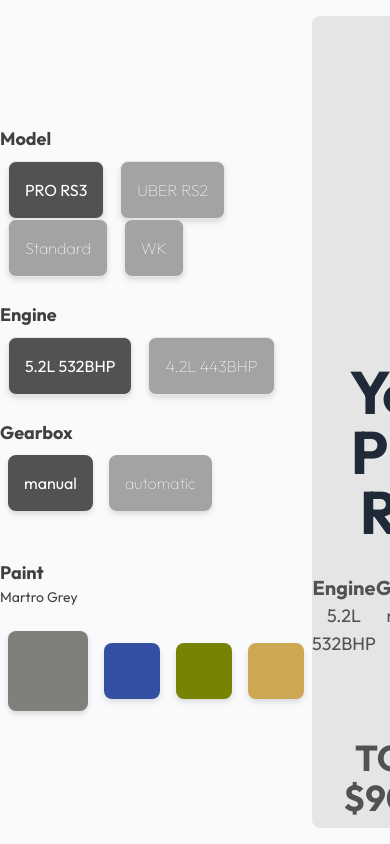
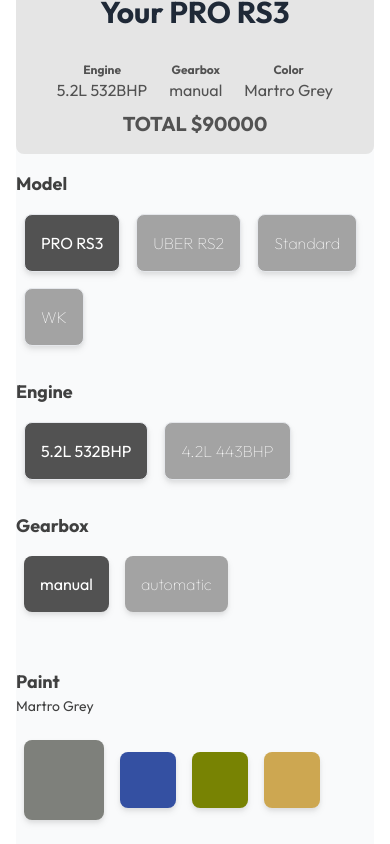
Before and after one commit to dan-laskowski/react-car-customizator, a React (Vite) app: page / in a window 390 px wide. Built offline with nearby package versions, Linux system fonts and the light colour scheme.

Commit message:
set custom breakpoints

```diff
--- a/src/components/App.jsx
+++ b/src/components/App.jsx
@@ -5,11 +5,11 @@ import Summary from './Summary';
 const App = () => {
   return (
     <div>
-      <main className="w-max-xl h-screen bg-gray-50 font-outfit flex flex-row overflow-hidden">
-        <section className="w-full grid place-items-center ">
+      <main className="mx-4 w-max-xl h-screen bg-gray-50 font-outfit flex flex-col-reverse md:flex-row ">
+        <section className="mb-4 min-h-min h-1/2 md:h-auto w-full grid place-items-center ">
           <Form />
         </section>
-        <section className="w-full bg-neutral-200 rounded-l-lg my-4 grid place-items-center">
+        <section className="w-full min-h-min h-1/2 md:h-auto bg-neutral-200 rounded-lg md:rounded-l-lg my-4 md:grid md:place-items-center">
           <Summary />
         </section>
       </main>
--- a/src/components/Form.jsx
+++ b/src/components/Form.jsx
@@ -108,7 +108,7 @@ export default function Form() {
                 <Tab key={item.id}>
                   {({ selected }) => (
                     <button
-                      className={`border p-4 mx-2 text-white ${
+                      className={`border p-4 m-2 text-white ${
                         selected
                           ? 'bg-neutral-600 font-medium'
                           : 'bg-neutral-400 font-light'
@@ -130,7 +130,7 @@ export default function Form() {
                         <Tab key={engine.capacity}>
                           {({ selected }) => (
                             <button
-                              className={`border p-4 mx-2 text-white ${
+                              className={`border p-4 m-2 text-white ${
                                 selected
                                   ? 'bg-neutral-600 font-medium'
                                   : 'bg-neutral-400 font-light'
@@ -154,7 +154,7 @@ export default function Form() {
                                 <Tab key={gearbox.name}>
                                   {({ selected }) => (
                                     <button
-                                      className={`p-4 mx-2 text-white ${
+                                      className={`p-4 m-2 text-white ${
                                         selected
                                           ? 'bg-neutral-600 font-medium'
                                           : 'bg-neutral-400 font-light'
--- a/src/components/Summary.jsx
+++ b/src/components/Summary.jsx
@@ -1,10 +1,8 @@
-import React, { useEffect, useRef } from 'react';
+import React from 'react';
 import { useSelector } from 'react-redux';
 import 'external-svg-loader';
+
 const Summary = () => {
-  // initialize useRef hook to get reference to car model image (svg)
-  const carEl = useRef(null);
-
   // initialize useSelector hook to get access to data from redux store
   const { value } = useSelector((state) => state.config);
 
@@ -14,38 +12,38 @@ const Summary = () => {
   document.body.appendChild(sheet);
 
   return (
-    <div>
+    <div className="m-auto w-5/6 sm:w-4/6 md:w-4/5">
       {value.model && value.color.value && (
         <>
           <svg
-            className="w-full h-60 mx-4 my-12"
-            ref={carEl}
-            style={{
-              fill: value.color.value,
-            }}
+            className=" w-3/4 m-auto sm:w-full h-1/2 my-12 md:h-24 lg:h-40 2xl:h-60"
             data-src={`/assets/${value.model}.svg`}
           />
-          <h1 className=" mb-8 text-6xl text-gray-800 font-outfit font-bold text-center">
+          <h1 className="text-3xl lg:text-6xl text-gray-800 font-outfit font-bold text-center">
             Your {value.model}
           </h1>
         </>
       )}
-      <div className="mb-2 font-bold text-lg text-neutral-600 text-center flex justify-around">
+      <div className="mt-8 md:mb-0 mb-2 font-bold text-lg text-neutral-600 text-center flex justify-around">
         <div>
-          <h2 className="text-xl">Engine </h2>
-          <p className="font-medium">{value.engine.name}</p>
+          <h2 className="text-xs md:text-sm text-xl">Engine </h2>
+          <p className="text-base md:text-lg font-medium">
+            {value.engine.name}
+          </p>
         </div>
         <div>
-          <h2 className="text-xl">Gearbox </h2>
-          <p className="font-medium">{value.gearbox.name}</p>
+          <h2 className="text-xs md:text-sm text-xl">Gearbox </h2>
+          <p className="text-base md:text-lg font-medium">
+            {value.gearbox.name}
+          </p>
         </div>
         <div>
-          <h2 className="text-xl">Color </h2>
-          <p className="font-medium">{value.color.name}</p>
+          <h2 className="text-xs md:text-sm text-xl">Color </h2>
+          <p className="text-base md:text-lg font-medium">{value.color.name}</p>
         </div>
       </div>
       <div>
-        <h1 className="text-4xl font-bold text-neutral-600 text-center mt-20">
+        <h1 className="text-xl mb-4 md:text-2xl lg:text-4xl font-bold text-neutral-600 text-center md:mt-20">
           TOTAL ${value.engine.price + value.gearbox.price + value.color.price}
         </h1>
       </div>
--- a/tailwind.config.js
+++ b/tailwind.config.js
@@ -4,6 +4,22 @@ module.exports = {
     fontFamily: {
       outfit: ['Outfit', 'sans-serif'],
     },
+    screens: {
+      sm: '640px',
+      // => @media (min-width: 640px) { ... }
+
+      md: '910px',
+      // => @media (min-width: 910x) { ... }
+
+      lg: '1111px',
+      // => @media (min-width: 1024px) { ... }
+
+      xl: '1280px',
+      // => @media (min-width: 1280px) { ... }
+
+      '2xl': '1536px',
+      // => @media (min-width: 1536px) { ... }
+    },
     extend: {},
   },
   plugins: [],
```
